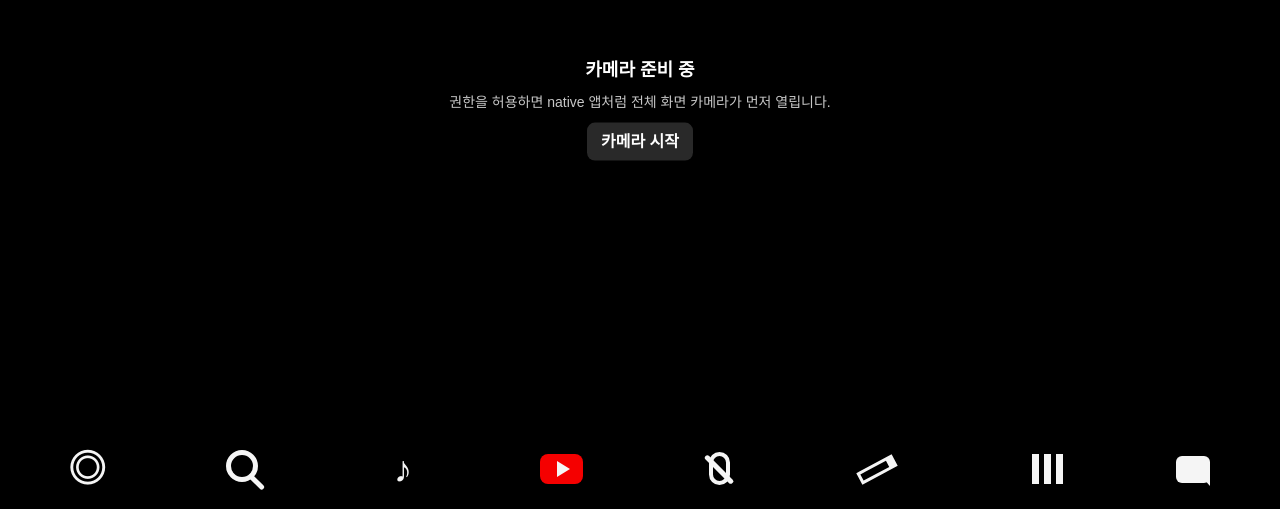
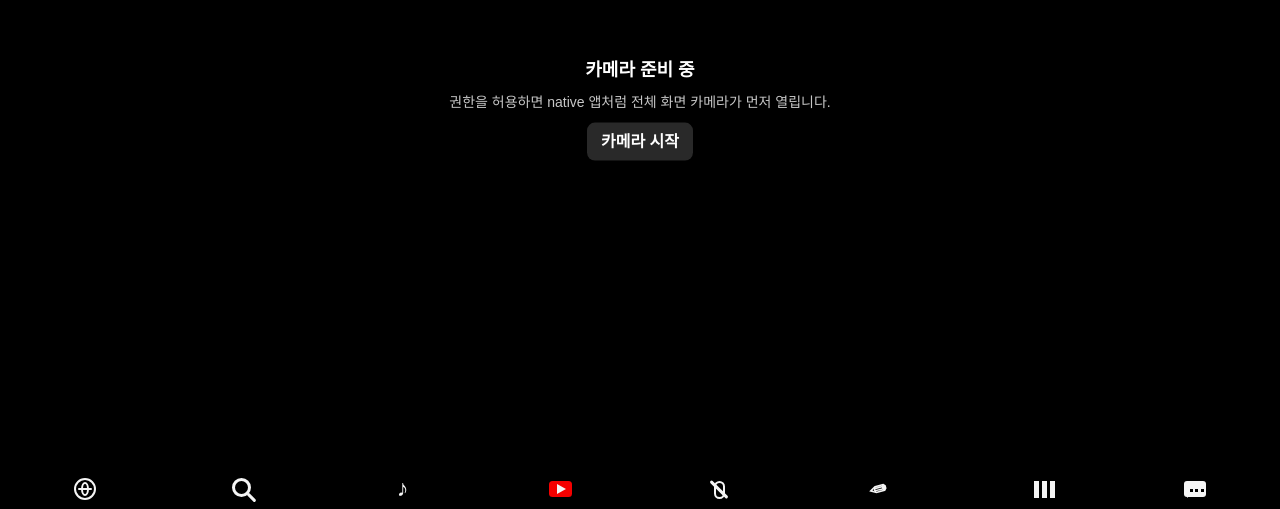
Before and after one commit to gosari700/co-web, a website with bundled scripts: page index.html in a window 1280 px wide. Shown: the part 291-800 px from the top of the page. Built offline with nearby package versions, Linux system fonts and the light colour scheme.

Commit message:
Match co-second toolbar sizing

```diff
--- a/src/modules/app/presentation/app.css
+++ b/src/modules/app/presentation/app.css
@@ -1,10 +1,11 @@
 :root {
-  --toolbar-height: 76px;
+  --toolbar-height: 40px;
   --safe-bottom: env(safe-area-inset-bottom, 0px);
   --black: #000000;
   --white: #ffffff;
-  --toolbar-bg: rgba(0, 0, 0, 0.92);
-  --toolbar-active: #ff0000;
+  --toolbar-bg: rgba(0, 0, 0, 0.9);
+  --toolbar-active: #4caf50;
+  --toolbar-analysis-active: #ff9800;
 }
 
 * {
@@ -124,17 +125,19 @@ button {
   height: calc(var(--toolbar-height) + var(--safe-bottom));
   display: grid;
   grid-template-columns: repeat(8, 1fr);
-  align-items: start;
-  padding: 8px 8px var(--safe-bottom);
+  align-items: center;
+  padding: 0 6px var(--safe-bottom);
   background: var(--toolbar-bg);
 }
 
 .toolbar-button {
   min-width: 0;
-  height: 56px;
+  width: 38px;
+  height: 38px;
   display: flex;
   align-items: center;
   justify-content: center;
+  justify-self: center;
   opacity: 0.96;
 }
 
@@ -142,113 +145,178 @@ button {
   color: var(--toolbar-active);
 }
 
+.toolbar-button[data-feature="analysis"].active .toolbar-icon {
+  color: var(--toolbar-analysis-active);
+}
+
 .toolbar-icon {
   position: relative;
   display: inline-flex;
   align-items: center;
   justify-content: center;
-  width: 42px;
-  height: 42px;
+  width: 24px;
+  height: 24px;
   color: var(--white);
-  font-size: 37px;
-  font-weight: 800;
+  font-size: 23px;
+  font-weight: 700;
   line-height: 1;
+}
+
+.toolbar-button[data-feature="map"] .toolbar-icon {
+  width: 22px;
+  height: 22px;
+  overflow: hidden;
+  border: 2px solid currentColor;
+  border-radius: 50%;
+  color: var(--white);
+  font-size: 0;
+}
+
+.toolbar-button[data-feature="map"] .toolbar-icon::before {
+  content: "";
+  position: absolute;
+  left: 2px;
+  right: 2px;
+  top: 50%;
+  height: 2px;
+  border-radius: 999px;
+  background: currentColor;
+  transform: translateY(-50%);
+}
+
+.toolbar-button[data-feature="map"] .toolbar-icon::after {
+  content: "";
+  position: absolute;
+  left: 5px;
+  right: 5px;
+  top: 2px;
+  bottom: 2px;
+  border: 2px solid currentColor;
+  border-radius: 50%;
 }
 
 .search-icon::before {
   content: "";
-  width: 22px;
-  height: 22px;
-  border: 5px solid currentColor;
+  width: 13px;
+  height: 13px;
+  border: 3px solid currentColor;
   border-radius: 50%;
-  transform: translate(-3px, -3px);
+  transform: translate(-2px, -2px);
 }
 
 .search-icon::after {
   content: "";
   position: absolute;
-  width: 18px;
-  height: 5px;
+  width: 11px;
+  height: 3px;
   border-radius: 999px;
   background: currentColor;
-  transform: translate(12px, 13px) rotate(45deg);
+  transform: translate(8px, 8px) rotate(45deg);
+}
+
+.toolbar-button[data-feature="media"] .toolbar-icon {
+  width: 23.4px;
+  height: 23.4px;
+  font-size: 23.4px;
+  font-weight: 700;
 }
 
 .youtube-play {
-  width: 43px;
-  height: 30px;
-  border-radius: 8px;
+  width: 23.4px;
+  height: 16.4px;
+  border-radius: 3.5px;
   background: #ff0000;
 }
 
 .youtube-play::before {
   content: "";
-  margin-left: 4px;
+  margin-left: 2px;
   width: 0;
   height: 0;
-  border-top: 8px solid transparent;
-  border-bottom: 8px solid transparent;
-  border-left: 13px solid var(--white);
+  border-top: 5.6px solid transparent;
+  border-bottom: 5.6px solid transparent;
+  border-left: 9.4px solid var(--white);
+}
+
+.toolbar-button[data-feature="mic"] .toolbar-icon {
+  width: 23px;
+  height: 23px;
 }
 
 .mic-off-icon::before {
   content: "";
   position: absolute;
-  width: 13px;
-  height: 25px;
-  border: 4px solid currentColor;
+  width: 7px;
+  height: 14px;
+  border: 2.5px solid currentColor;
   border-radius: 999px;
-  top: 4px;
+  top: 3px;
 }
 
 .mic-off-icon::after {
   content: "";
   position: absolute;
-  width: 38px;
-  height: 5px;
+  width: 24px;
+  height: 3px;
   border-radius: 999px;
   background: currentColor;
   transform: rotate(45deg);
 }
 
+.toolbar-button[data-feature="drawing"] .toolbar-icon {
+  width: 24px;
+  height: 24px;
+  font-size: 0;
+}
+
 .pencil-icon::before {
-  content: "";
-  width: 29px;
-  height: 7px;
-  border: 3px solid currentColor;
-  border-right-width: 8px;
-  transform: rotate(-28deg);
+  content: "✎";
+  color: currentColor;
+  font-size: 20px;
+  font-weight: 700;
+  line-height: 24px;
+  transform: rotate(120deg);
 }
 
 .columns-icon {
-  gap: 4px;
+  width: 22px;
+  height: 22px;
 }
 
 .columns-icon::before {
   content: "";
-  width: 7px;
-  height: 30px;
+  width: 5px;
+  height: 17px;
   background: currentColor;
-  box-shadow: 12px 0 0 currentColor, 24px 0 0 currentColor;
+  box-shadow: 8px 0 0 currentColor, 16px 0 0 currentColor;
+}
+
+.toolbar-button[data-feature="chat"] .toolbar-icon {
+  width: 26px;
+  height: 26px;
 }
 
 .chat-icon::before {
   content: "";
-  width: 34px;
-  height: 27px;
-  border-radius: 6px;
-  background: currentColor;
+  width: 22px;
+  height: 16px;
+  border-radius: 3px;
+  background:
+    radial-gradient(circle, #000 0 1.6px, transparent 1.8px) 5px 7px / 5px 5px no-repeat,
+    radial-gradient(circle, #000 0 1.6px, transparent 1.8px) 10.5px 7px / 5px 5px no-repeat,
+    radial-gradient(circle, #000 0 1.6px, transparent 1.8px) 16px 7px / 5px 5px no-repeat,
+    currentColor;
 }
 
 .chat-icon::after {
   content: "";
   position: absolute;
-  right: 4px;
-  bottom: 4px;
+  left: 5px;
+  top: 19px;
   width: 0;
   height: 0;
-  border-left: 9px solid transparent;
-  border-top: 10px solid currentColor;
+  border-top: 3px solid currentColor;
+  border-right: 3px solid transparent;
 }
 
 @media (display-mode: standalone) {
```
